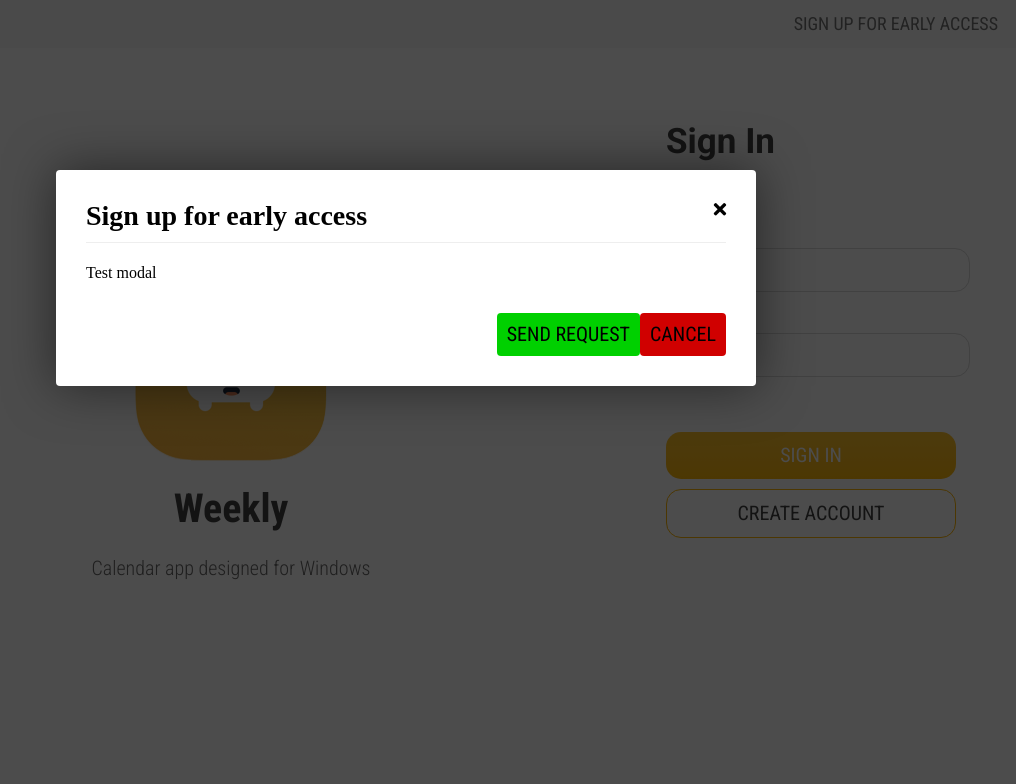
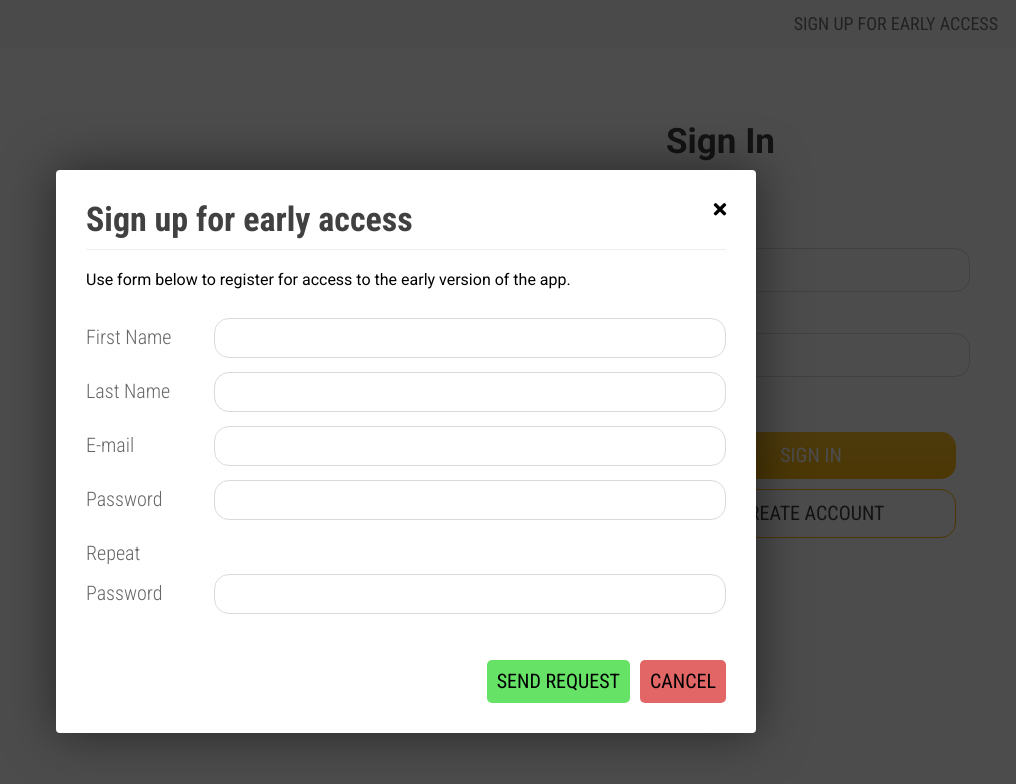
Before and after one commit to mgorzanski/calendar-app, a React (Create React App) app: page / in a window 1280 px wide. Both pictures are taken after a click on the item "SIGN UP FOR EARLY ACCESS". Shown: the top 784 px of the page, without its empty margins (264-1280 px from the left). Built offline with nearby package versions, Linux system fonts and the light colour scheme.

Commit message:
add sign up modal

```diff
--- a/src/components/Button.css
+++ b/src/components/Button.css
@@ -1,6 +1,6 @@
 .button {
   background-color: rgb(247, 247, 247, 0.6);
-  border-radius: 4px;
+  border-radius: 5px;
   cursor: pointer;
   user-select: none;
   font-family: 'Roboto Condensed', sans-serif;
@@ -15,11 +15,21 @@
 }
 
 .button-success {
-  background-color: #00d000;
+  background-color: rgba(0, 209, 0, 0.6);
   color: #000;
 }
 
 .button-danger {
-  background-color: #d00000;
+  background-color: rgb(208, 0, 0, 0.6);
   color: #000;
 }
+
+.button-success:hover,
+.button-success:active {
+  background-color: rgba(0, 209, 0, 1);
+}
+
+.button-danger:hover,
+.button-danger:active {
+  background-color: rgb(208, 0, 0, 1);
+}
--- a/src/components/Modal.css
+++ b/src/components/Modal.css
@@ -38,7 +38,7 @@
 }
 
 .modal .modal-close:hover {
-  color: #3498db;
+  color: #5e5e5e;
 }
 
 .modal header {
@@ -50,7 +50,9 @@
 .modal header h2 {
   margin: 0 0 10px;
   padding: 0;
-  font-size: 28px;
+  font-size: 34px;
+  color: #414141;
+  font-family: 'Roboto Condensed', sans-serif;
 }
 
 .modal article {
@@ -60,6 +62,8 @@
   padding: 0;
   font-size: 16px;
   line-height: 1.75;
+  font-family: 'Roboto', sans-serif;
+  font-weight: 400;
 }
 
 .modal footer {
@@ -69,5 +73,9 @@
   justify-content: flex-end;
   width: 100%;
   margin: 0;
-  padding: 10px 0 0;
+  padding: 40px 0 0;
 }
+
+.modal footer .button {
+  margin: 0 0 0 10px;
+}
--- a/src/containers/Login/index.css
+++ b/src/containers/Login/index.css
@@ -137,3 +137,28 @@
   padding: 12px;
   margin: 10px 0 0 0;
 }
+
+.form-label-signup {
+  font-family: 'Roboto Condensed', sans-serif;
+  font-size: 20px;
+  display: inline-block;
+  padding: 7px 0;
+  font-weight: 300;
+  color: #686767;
+  line-height: 40px;
+  width: 20%;
+}
+
+.form-input-signup {
+  display: inline-block;
+  border: 1px solid #dadada;
+  box-sizing: border-box;
+  border-radius: 15px;
+  height: 40px;
+  width: 80%;
+  outline: none;
+  font-family: 'Roboto', sans-serif;
+  font-weight: 400;
+  font-size: 16px;
+  padding: 6px;
+}
--- a/src/containers/Login/index.js
+++ b/src/containers/Login/index.js
@@ -73,7 +73,34 @@ export default class LoginContainer extends React.Component {
           toggleModal={this.toggleSignupModal}
           id="signUpModal"
         >
-          <p>Test modal</p>
+          <p>
+            Use form below to register for access to the early version of the
+            app.
+          </p>
+          <label htmlFor="firstName" className="form-label-signup">
+            First Name
+          </label>
+          <input type="text" className="form-input-signup" id="firstName" />
+          <label htmlFor="lastName" className="form-label-signup">
+            Last Name
+          </label>
+          <input type="text" className="form-input-signup" id="lastName" />
+          <label htmlFor="email" className="form-label-signup">
+            E-mail
+          </label>
+          <input type="email" className="form-input-signup" id="email" />
+          <label htmlFor="password" className="form-label-signup">
+            Password
+          </label>
+          <input type="password" className="form-input-signup" id="password" />
+          <label htmlFor="repeatPassword" className="form-label-signup">
+            Repeat Password
+          </label>
+          <input
+            type="password"
+            className="form-input-signup"
+            id="repeatPassword"
+          />
         </Modal>
       </div>
     );
```
